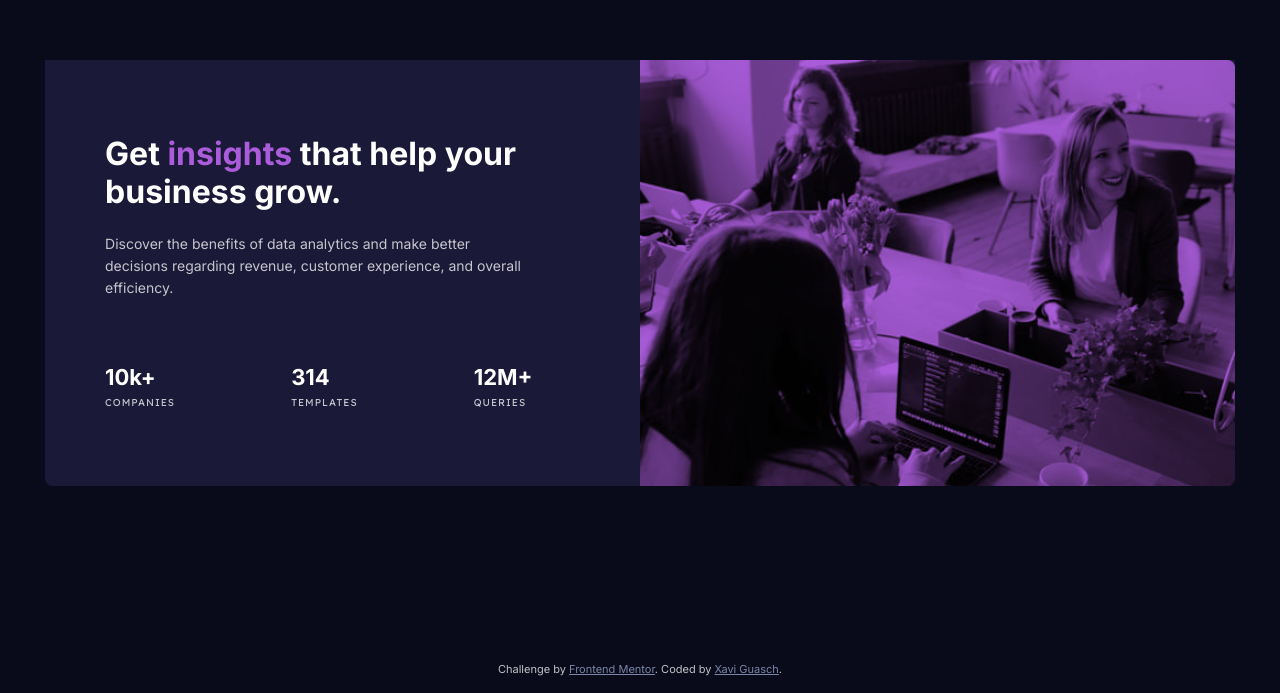
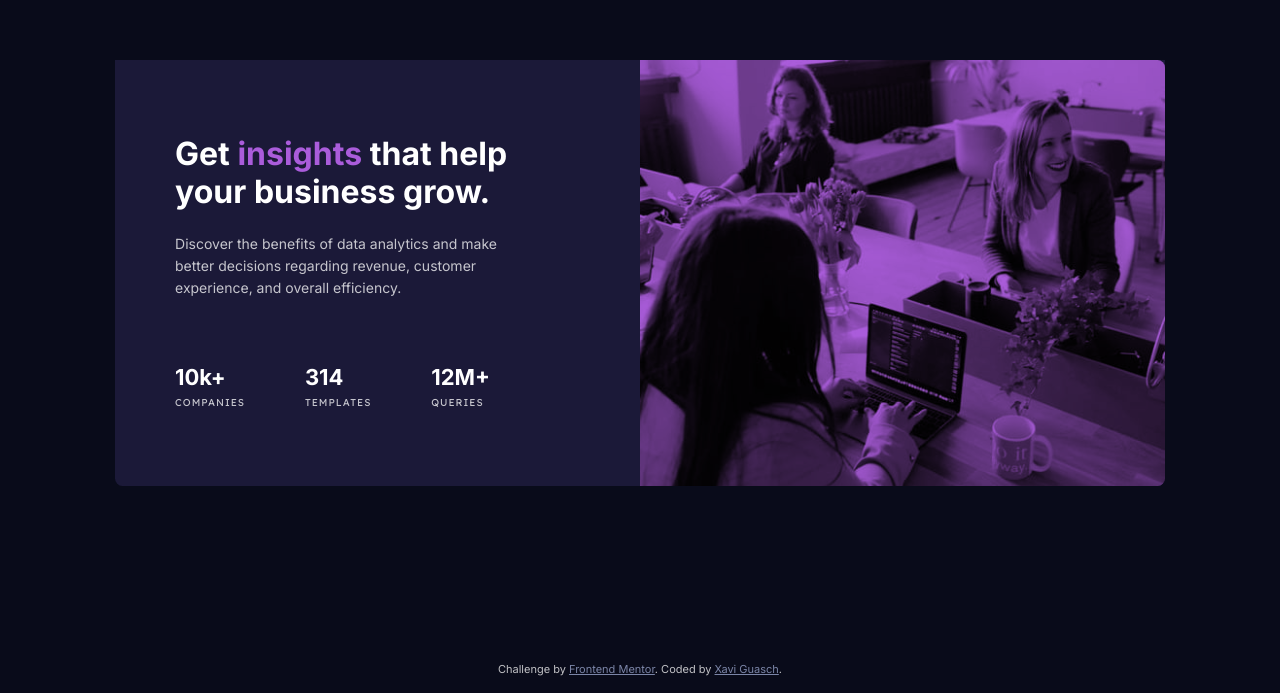
Before and after one commit to xaviguasch/stats-preview-card-component-frontendmentor-challenge-prac, a plain HTML site: page index.html in a window 1280 px wide. Shown: the part 107-800 px from the top of the page. Drawn offline with Linux system fonts and the light colour scheme.

Commit message:
solved small layout bug

```diff
--- a/style.css
+++ b/style.css
@@ -183,7 +183,7 @@ img {
 
     margin: 0 auto;
     width: 100%;
-    max-width: 1200px;
+    max-width: 1050px;
   }
 
   .header-area,
@@ -210,8 +210,15 @@ img {
     text-align: left;
   }
 
+  .copy-title,
+  .copy-text,
+  .copy-stats {
+    max-width: 350px;
+  }
+
   .copy-title {
     font-size: var(--fs-32);
+    margin: 0;
   }
 
   .copy-text {
```
